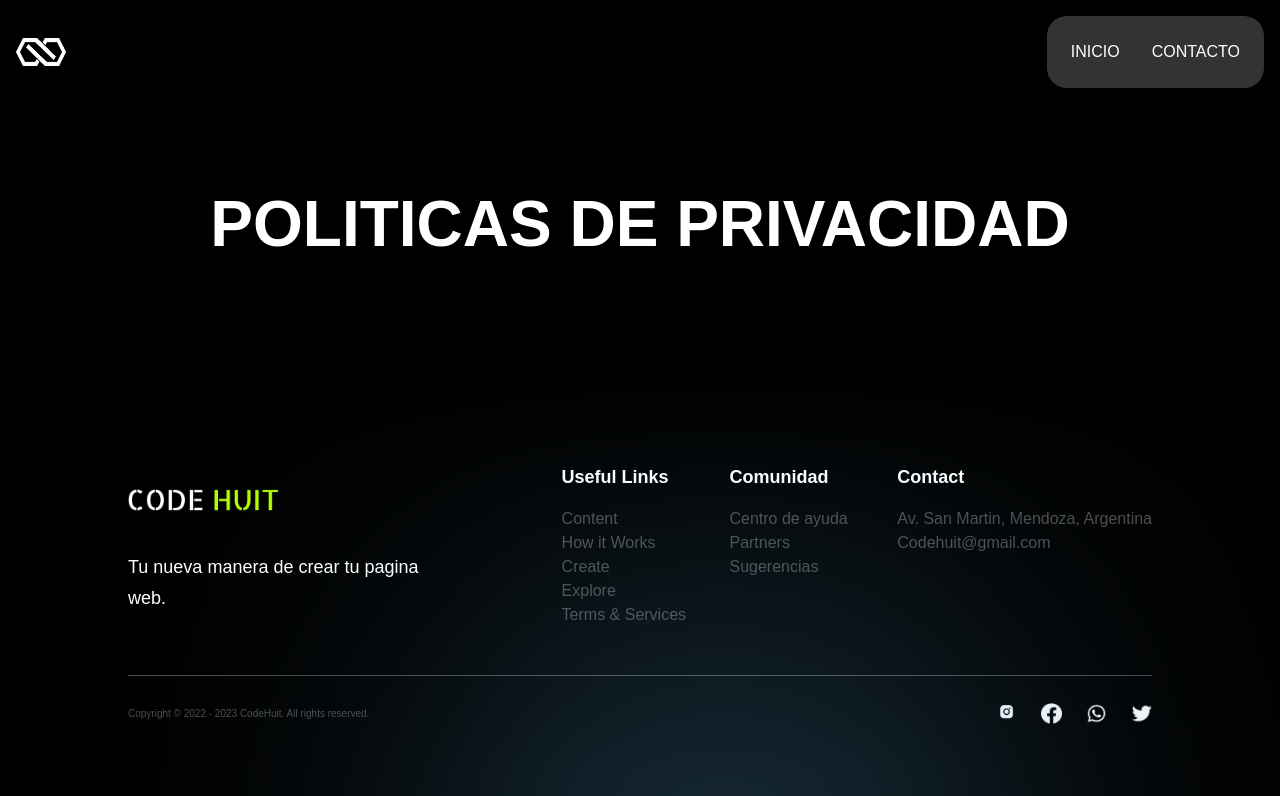
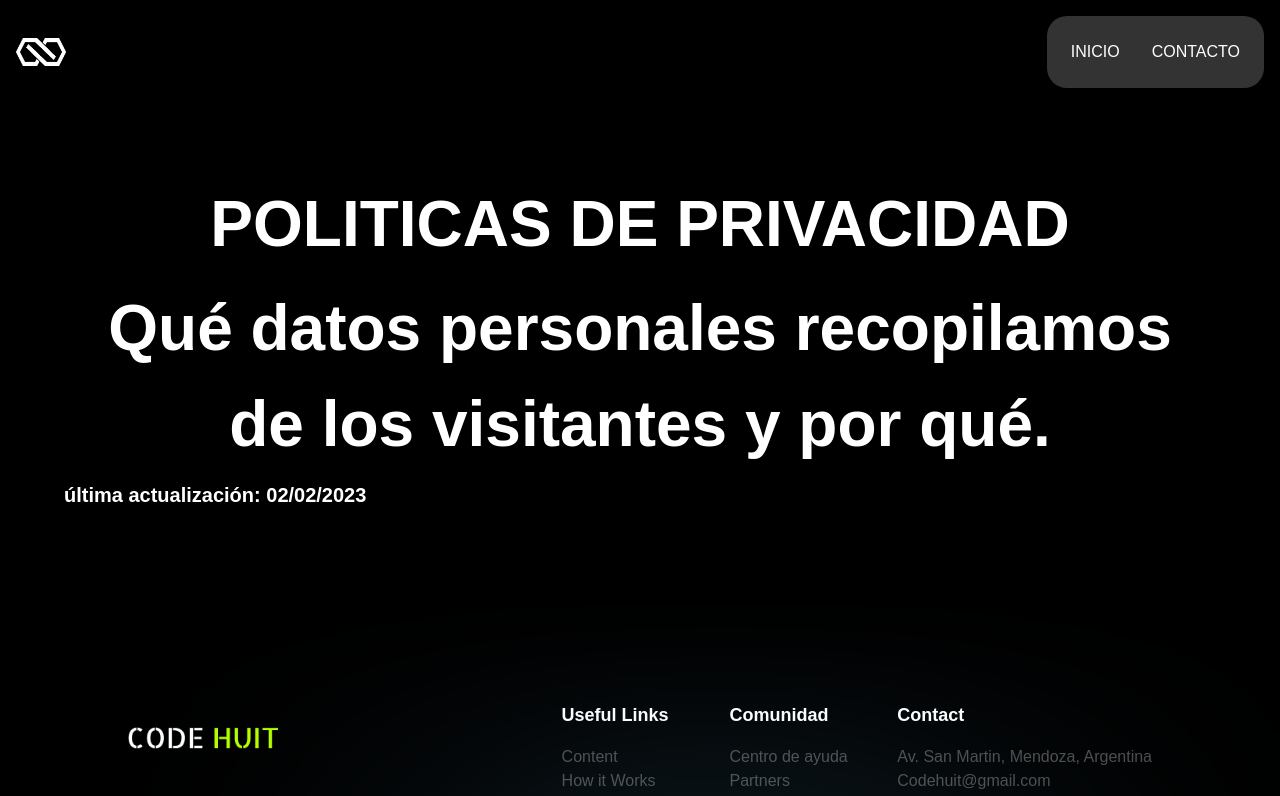
Before and after one commit to nathzw/CodeHuit1, a Next.js app: page /terminos/Terminos in a window 1280 px wide. Shown: the top 796 px of the page. Built offline with nearby package versions, Linux system fonts and the light colour scheme.

Commit message:
no me anda la terminal reinicio

```diff
--- a/components/CustomTexts.jsx
+++ b/components/CustomTexts.jsx
@@ -47,3 +47,8 @@ export const TitleLeft = ({title, textStyles}) =>(
     {title}
   </motion.h2>
 )
+export const ParrafoT = ({title, textStyles}) =>(
+  <p className={`${styles.flexCenter} mt-[8px] font-semibold md:[32px] text-[20px] text-white ${textStyles}`}>
+{title}
+  </p>
+)
--- a/sections/Terminos/Hero.jsx
+++ b/sections/Terminos/Hero.jsx
@@ -1,13 +1,23 @@
-
 import React from "react";
 import styles from "../../styles";
 import { TitleText } from "../../components";
+import { ParrafoT } from "../../components/CustomTexts";
 const Hero = () => (
-    <section className={`${styles.paddings} relative`}>
-        <div className={`${styles.flexCenter}`}>
-        <TitleText title={<>POLITICAS DE PRIVACIDAD</>} />
-        </div>
-    </section>
+  <section className={`${styles.paddings} relative`}>
+    <div className={`${styles.flexCenter}`}>
+      <TitleText title={<>POLITICAS DE PRIVACIDAD</>} />
+    </div>
+    <div className={`${styles.flexCenter} text-center`}>
+      <TitleText
+        title={
+          <>Qué datos personales recopilamos de los visitantes y por qué.</>
+        }
+      />
+    </div>
+    <div className={`${styles.flexStart}`}>
+        <ParrafoT title={<>última actualización: 02/02/2023</>} />
+    </div>
+  </section>
 );
 
 export default Hero;
```
